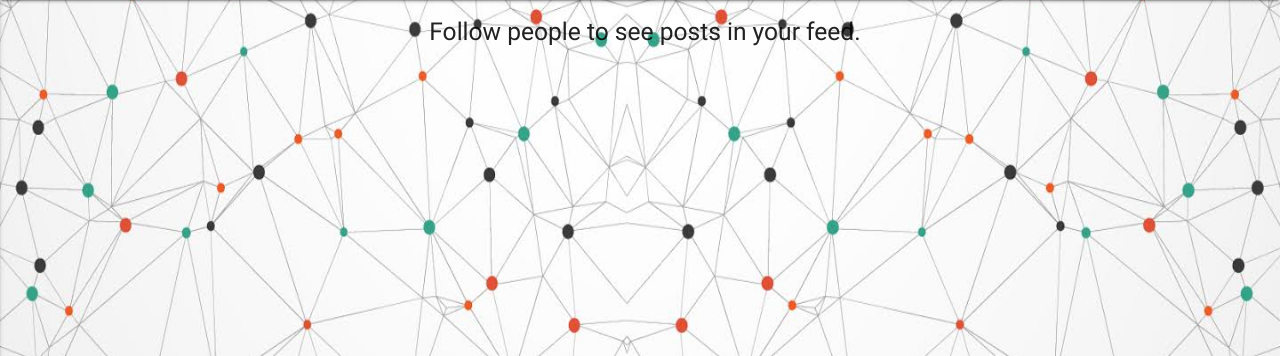
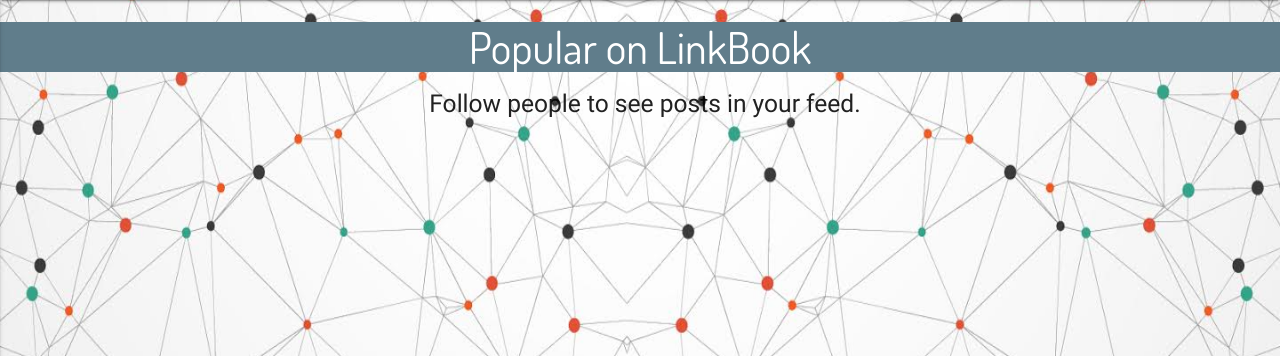
Before and after one commit to nikhilkumarsingh/linkbook, a Django app: page / in a window 1280 px wide. Shown: the part 64-420 px from the top of the page. Run offline with Django 3.2, Linux system fonts and the light colour scheme; data that the repository does not hold is empty; parts of the project's set-up code (start-up, migrations or seed data) failed here and were passed over; some libraries are stand-ins or nearby versions.

Commit message:
Index page buttonsl

```diff
--- a/linkbook/core/templates/core/index.html
+++ b/linkbook/core/templates/core/index.html
@@ -73,6 +73,47 @@
 
 
 <div class="container" style="padding: 0px;" >
+
+    {% if request.user.is_authenticated %}
+        <div class="row" style="padding: 1px; margin: 0px;">
+        <br>
+            <div class="col s12 m4 l4 xl4 topButton ">
+                <div class="row" style="margin: 0px; padding: 1px">
+                    <a href="#modal2" class="btn blue" style="height: 100%; vertical-align: middle">     <i class="material-icons large" style="color: white; vertical-align: middle">queue</i> Create New Book
+
+                    </a>
+                </div>
+            </div>
+            <div class="col s12 m4 l4 xl4 topButton" >
+                <div class="row" style="margin: 0px; padding: 1px">
+                    <a href="#modal3" class="btn blue" style="height: 100%; vertical-align: middle">    <i class="material-icons large" style="color: white; vertical-align: middle">note_add</i> Create New Link
+
+
+                    </a>
+
+                </div>
+            </div>
+            <div class="col s12 m4 l4 xl4 topButton">
+                <div class="row" style="margin: 0px; padding: 1px">
+                    <a href="/recommendor" class="btn blue " style="height: 100%; vertical-align: middle">       <i class="material-icons large" style="color: white; vertical-align: middle">group</i> Find People
+
+
+                    </a>
+                </div>
+            </div>
+        </div>
+        <br>
+    {% else  %}
+        <div class="row blue-grey" style="width:100%; padding: 0px; margin: 0px">
+        <!--
+        <h3 class="center center-align "><span class="blue-grey white-text" style="padding: 3px; border-radius: 5%; font-family: Dosis;">{{user.first_name}}'s Links</span></h3> -->
+
+        <h3 class="center center-align white-text" style="font-family: Dosis; width: 100%; padding: 1px; margin-bottom: 0px">Popular on LinkBook</h3>
+
+    </div>
+    {% endif %}
+
+
     {% for ITEM in all_links %}
     <div class="row" style="padding: 0px; margin: 0px">
         <div class="col s12 m1 l3 xl3"></div>
```
